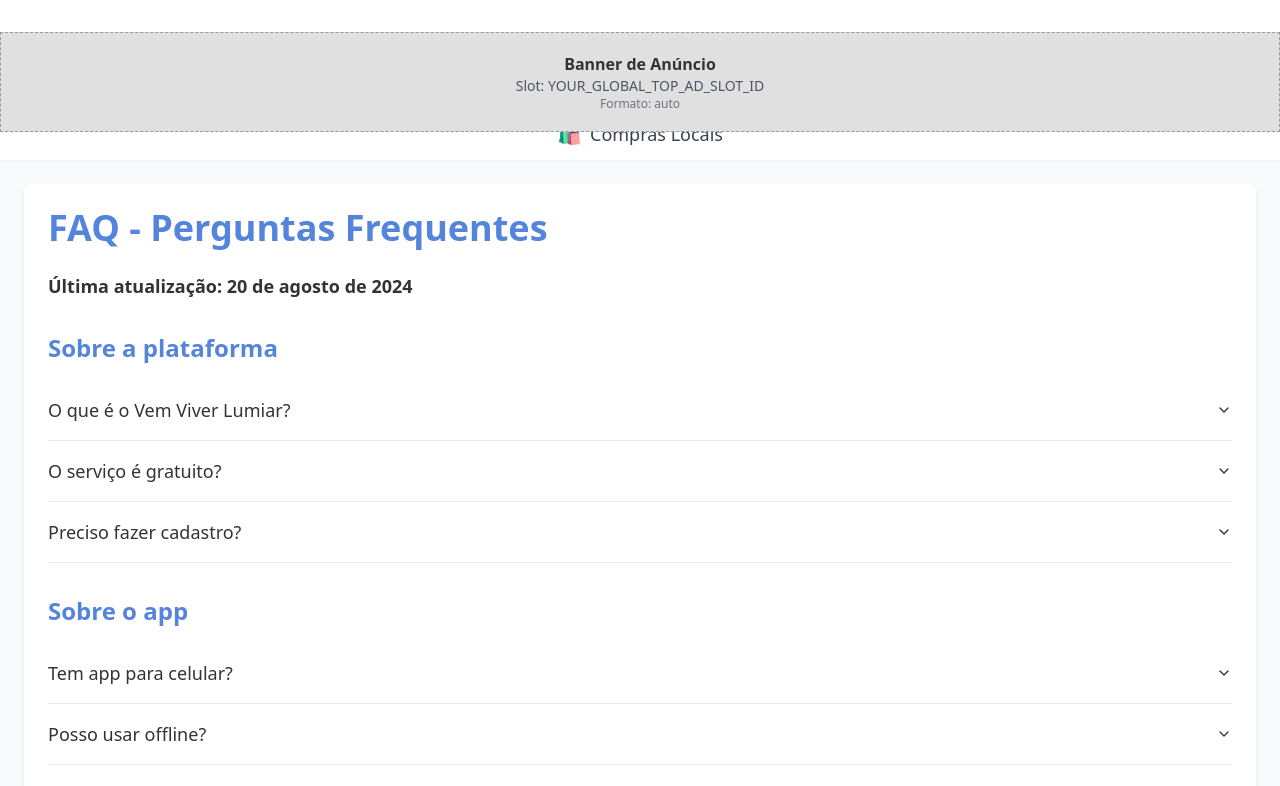
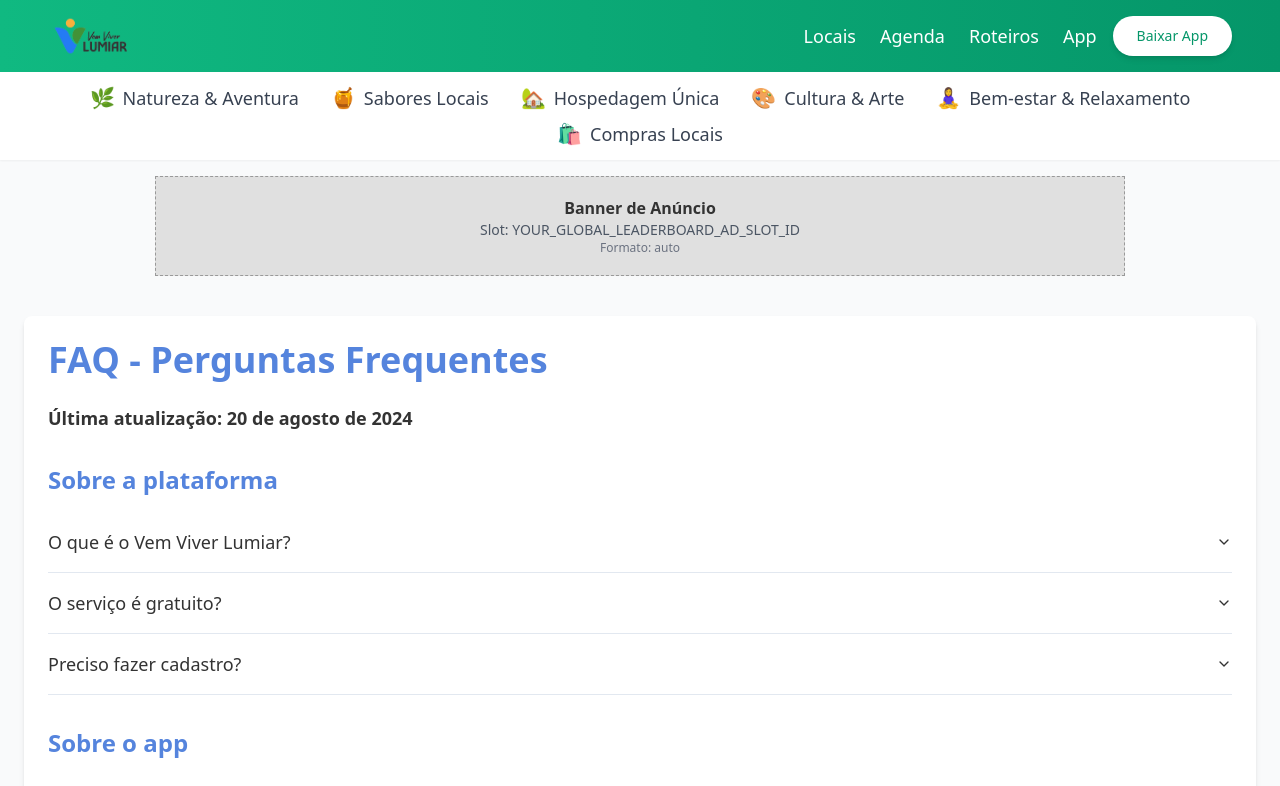
Before and after one commit to matheusmacedo-create/vemviverlumiar, a React (Vite) app: page /faq in a window 1280 px wide. Shown: the top 786 px of the page. Built offline with nearby package versions, Linux system fonts and the light colour scheme.

Commit message:
[dyad] Banners de anúncio reposicionados para melhor experiência do usuário - wrote 7 file(s), deleted 1 file(s)

```diff
--- a/src/components/ArticleLayout.tsx
+++ b/src/components/ArticleLayout.tsx
@@ -166,7 +166,8 @@ const ArticleLayout: React.FC<ArticleLayoutProps> = ({ kicker, title, dek, child
           </div>
           <p className="article-dek">{dek}</p>
         </div>
-        {/* REMOVIDO: AdSense Ad abaixo do cabeçalho do artigo, substituído pelo FixedTopAd global */}
+        {/* AdSense Ad abaixo do cabeçalho do artigo, como solicitado inicialmente */}
+        <AdSenseAd slot="YOUR_AD_SLOT_ID_8" format="auto" style={{ height: '150px', maxWidth: '728px', margin: '1rem auto' }} />
       </header>
 
       <div className="article-wrap">
--- a/src/components/FixedTopAd.tsx
+++ /dev/null
@@ -1,18 +0,0 @@
-import React from 'react';
-import AdSenseAd from './AdSenseAd';
-import { cn } from '@/lib/utils';
-
-interface FixedTopAdProps {
-  slot: string;
-  className?: string;
-}
-
-const FixedTopAd: React.FC<FixedTopAdProps> = ({ slot, className }) => {
-  return (
-    <div className={cn("fixed top-0 left-0 right-0 z-50 w-full bg-background shadow-md", className)} style={{ height: 'var(--fixed-ad-height)' }}>
-      <AdSenseAd slot={slot} format="auto" style={{ height: '100%', width: '100%' }} />
-    </div>
-  );
-};
-
-export default FixedTopAd;
--- a/src/components/Layout.tsx
+++ b/src/components/Layout.tsx
@@ -4,7 +4,7 @@ import { Link } from 'react-router-dom';
 import { Button } from '@/components/ui/button';
 import { Facebook, Instagram, Youtube } from 'lucide-react';
 import CategoryNavigation from './CategoryNavigation';
-import FixedTopAd from './FixedTopAd'; // Importando o novo componente FixedTopAd
+import AdSenseAd from './AdSenseAd'; // Certifique-se de que AdSenseAd está importado
 
 const Header = () => (
   <header className="bg-gradient-to-r from-emerald-500 to-emerald-600 text-white p-4 shadow-lg">
@@ -90,10 +90,12 @@ interface LayoutProps {
 const Layout: React.FC<LayoutProps> = ({ children }) => {
   return (
     <div className="flex flex-col min-h-screen bg-gray-50">
-      <FixedTopAd slot="YOUR_GLOBAL_TOP_AD_SLOT_ID" /> {/* Novo banner fixo no topo */}
+      {/* REMOVIDO: FixedTopAd */}
       <Header />
       <CategoryNavigation />
-      <main className="flex-grow container mx-auto p-4 md:p-6 pt-[calc(var(--fixed-ad-height)+1rem)]"> {/* Ajuste do padding-top */}
+      {/* NOVO: AdSense Ad global abaixo da navegação de categorias */}
+      <AdSenseAd slot="YOUR_GLOBAL_LEADERBOARD_AD_SLOT_ID" format="auto" style={{ height: '100px', maxWidth: '970px', margin: '1rem auto' }} />
+      <main className="flex-grow container mx-auto p-4 md:p-6"> {/* Padding-top revertido */}
         {children}
       </main>
       <Footer />
--- a/src/globals.css
+++ b/src/globals.css
@@ -55,8 +55,8 @@
     --article-lh: 1.65;
     --article-radius: 14px;
 
-    /* Altura do banner fixo no topo */
-    --fixed-ad-height: 90px; /* Altura padrão para o banner fixo */
+    /* REMOVIDO: Altura do banner fixo no topo */
+    /* --fixed-ad-height: 90px; */
   }
 
   .dark {
--- a/src/pages/CategoryArticleList.tsx
+++ b/src/pages/CategoryArticleList.tsx
@@ -220,7 +220,8 @@ const CategoryArticleList: React.FC = () => {
           icon={categoryData.hero.icon}
         />
 
-        {/* REMOVIDO: AdSense Ad after Hero Section on Category List Page, substituído pelo FixedTopAd global */}
+        {/* AdSense Ad after Hero Section on Category List Page */}
+        <AdSenseAd slot="YOUR_AD_SLOT_ID_6" format="auto" style={{ height: '250px', maxWidth: '728px', margin: '1rem auto' }} />
 
         <div className="container mx-auto py-8">
           <h2 className="text-3xl font-bold text-primary mb-8 text-center">Últimos Posts em {categoryData.hero.title}</h2>
--- a/src/pages/Index.tsx
+++ b/src/pages/Index.tsx
@@ -29,6 +29,9 @@ const Index = () => {
             </div>
           </div>
         </section>
+
+        {/* AdSense Ad after Hero Section */}
+        <AdSenseAd slot="YOUR_AD_SLOT_ID_9" format="auto" style={{ height: '250px', maxWidth: '728px', margin: 'auto' }} />
 
         {/* Main Content Grid */}
         <div className="grid grid-cols-1 lg:grid-cols-[1fr_300px] gap-8">
```
